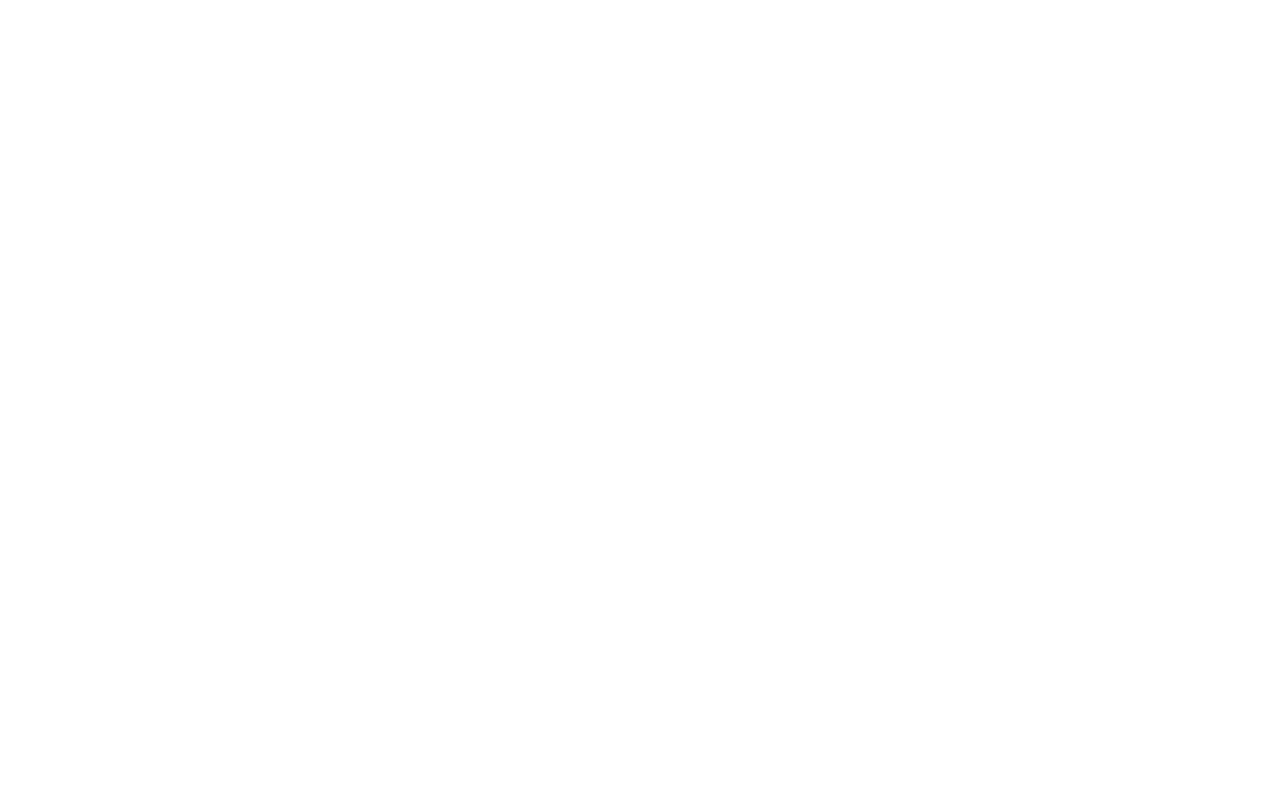
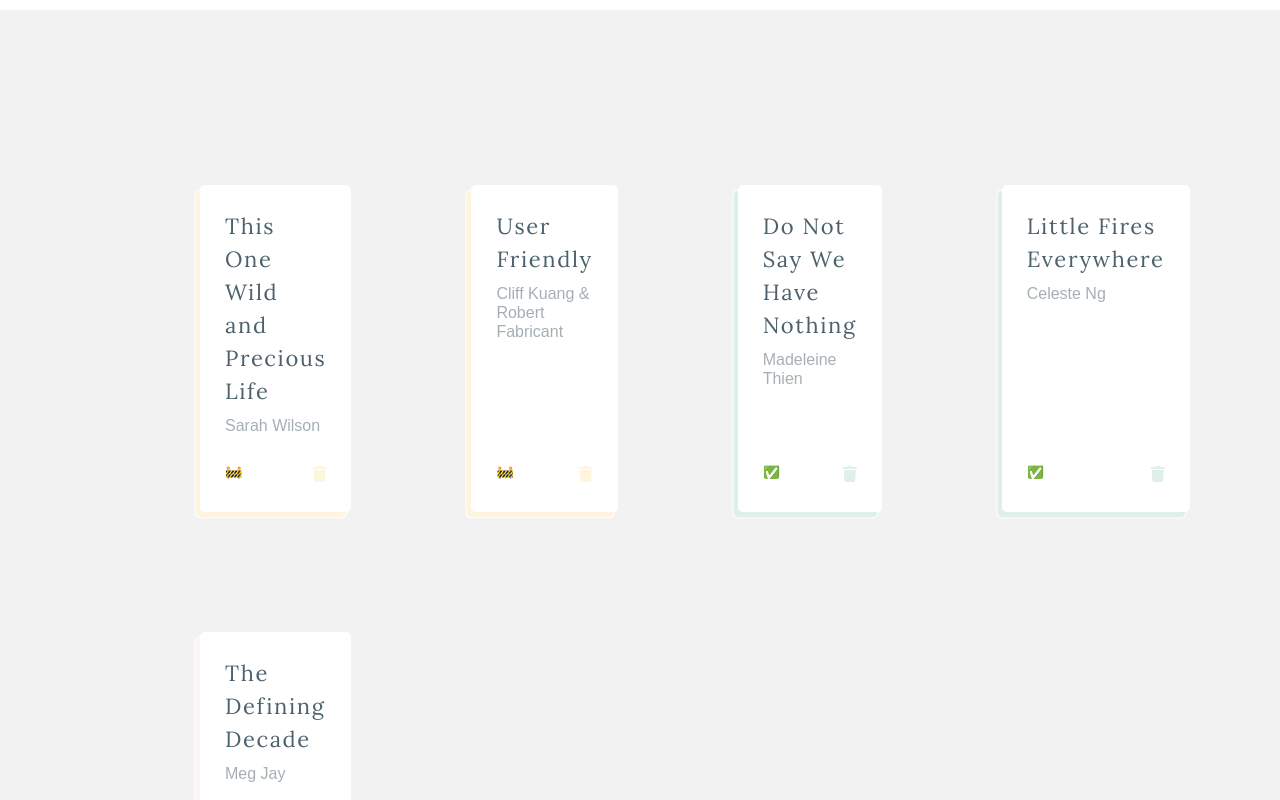
Before and after one commit to kunkunzhu/mini-lib, a React (Create React App) app: page / in a window 1280 px wide. Shown: the part 900-1700 px from the top of the page. Before the commit the page ends 870 px from the top, so only its background shows below. Built offline with nearby package versions, Linux system fonts and the light colour scheme; a web font is replaced by a local one.

Commit message:
create library display UI

```diff
--- a/public/index.html
+++ b/public/index.html
@@ -6,6 +6,12 @@
     <link rel="preconnect" href="https://fonts.googleapis.com">
     <link rel="preconnect" href="https://fonts.gstatic.com" crossorigin>
     <link href="https://fonts.googleapis.com/css2?family=Alef&family=Lora&display=swap" rel="stylesheet">
+    <link
+    rel="stylesheet"
+    href="https://use.fontawesome.com/releases/v5.13.1/css/all.css"
+    integrity="sha384-xxzQGERXS00kBmZW/6qxqJPyxW3UR0BPsL4c8ILaIWXva5kFi7TxkIIaMiKtqV1Q"
+    crossorigin="anonymous"
+    />
     <meta name="viewport" content="width=device-width, initial-scale=1" />
     <meta name="theme-color" content="#000000" />
     <meta
--- a/src/App.css
+++ b/src/App.css
@@ -4,7 +4,8 @@
   --off-white: #F2F2F2;
   --txt-clr: #4C616C;
   --flora: #ACA9BB;
-  --lime: #D4FAED;
+  --grape: #FDF4F6;
+  --lime: #DFEFE9;
   --melon: #9DC2B5;
   --sun: #FFF4DE;
   --night: #5F5C6D;
--- a/src/App.js
+++ b/src/App.js
@@ -1,11 +1,13 @@
 import React from "react";
-import { Header } from "./components/Header/Header";
+import Header from "./components/Header/Header";
+import Library from "./components/Library/Library";
 import './App.css';
 
 export default function Home() {
   return (
     <div className="app">
       <Header/>
+      <Library/>
     </div>
     );
 }
--- a/src/components/BookButton/BookButton.jsx
+++ b/src/components/BookButton/BookButton.jsx
@@ -33,11 +33,12 @@
   }
 }
 
-export const BookButton = () => {
+const BookButton = () => {
 
   const [bookModalShow, setBookModalShow] = useState(false);
 
   const onSubmit = async values => {
+    // add book -> make an API call to backend
     window.alert(JSON.stringify(values, 0, 2));
   };
 
@@ -126,3 +127,5 @@
     </BookWrapper>
   );
 };
+
+export default BookButton;
--- a/src/components/Header/Header.jsx
+++ b/src/components/Header/Header.jsx
@@ -1,6 +1,6 @@
 import React from "react";
 import { Title, Subtitle, Wrapper, BookPileWrapper } from "./headerStyles";
-import { Navbar } from "../NavBar/Navbar"
+import Navbar from "../NavBar/Navbar"
 
 const Bookpile = () => {
   return (
@@ -12,7 +12,7 @@
   )
 }
 
-export const Header = () => {
+const Header = () => {
   return (
     <Wrapper>
       <Bookpile/>
@@ -24,3 +24,5 @@
     </Wrapper>
   );
 };
+
+export default Header;
--- a/src/components/Header/headerStyles.jsx
+++ b/src/components/Header/headerStyles.jsx
@@ -7,9 +7,10 @@
   background-color: var(--white);
   display: flex;
   flex-direction: column;
-  position: sticky;
-  top: 0;
+  padding-bottom: 40px;
 `;
+
+/* Title Bar */
 
 export const Title = styled.h1`
   color: var(--night);
@@ -51,6 +52,8 @@
     z-index: 1;
   }
 `;
+
+/* Nav Options */
 
 export const NavWrapper = styled.div`
   margin-top: 50px;
@@ -100,6 +103,8 @@
     }
   }
 `
+
+/* Book Modal */
 
 export const ModalHeader = styled(Modal.Header)`
   font-weight: 400;
@@ -151,6 +156,8 @@
 export const SubmitButton = styled.button`
   border: none;
   padding: 7px 22px 7px 22px;
+  margin-left: 10px;
+  margin-bottom: 10px;
   border-radius: 5px;
   font-size: 22px;
   background: var(--flora);
--- /dev/null
+++ b/src/components/Library/BookCardStyles.jsx
@@ -0,0 +1,65 @@
+import styled from "styled-components"
+
+export const BookWrapper = styled.div`
+    display: flex;
+    flex-direction: column;
+    gap: 20px;
+    padding: 25px;
+    border-radius: 5px;
+    min-height: 300px;
+    background-color: var(--white);
+    text-align: left;
+    justify-content: space-between;
+    ${props => (props.progress==="🚧") && `
+        box-shadow: -4.5px 5.5px var(--sun),
+        -4.5px 5.5px 0px 1px var(--white);
+    `}
+    ${props => (props.progress==="✅") && `
+        box-shadow: -4.5px 5.5px var(--lime),
+        -4.5px 5.5px 0px 1px var(--white);
+    `}
+    ${props => (props.progress==="💡") && `
+        box-shadow: -4.5px 5.5px var(--grape),
+        -4.5px 5.5px 0px 1px var(--white);
+    `}
+`
+
+export const BookInfo = styled.div`
+    color: var(--txt-clr);
+    .title {
+        display: flex;
+        font-size: 22px;
+        line-height: 1.5;
+        letter-spacing: 0.1rem;
+    }
+    .author {
+        opacity: 0.5;
+        font-size: 16px;
+        font-family: var(--txt-font);
+    }
+`
+
+export const Buttons = styled.div`
+    display: flex;
+    justify-content: space-between;
+    button {
+        background: inherit;
+        border: none;
+        font-family: var(--txt-font);
+        ${props => (props.progress==="🚧") && `
+            color: var(--sun);
+        `}
+        ${props => (props.progress==="✅") && `
+            color: var(--lime);
+        `}
+        ${props => (props.progress==="💡") && `
+            color: var(--grape);
+        `}
+    }
+    // .remove {
+    //     color: var(--flora);
+    // }
+    .progress {
+        font-size: 14px;
+    }
+`
--- /dev/null
+++ b/src/components/Library/Library.jsx
@@ -0,0 +1,58 @@
+import React from "react";
+import * as BookCardStyles from "./BookCardStyles"
+import { BookDisplay } from "./LibraryStyles"
+import { books } from "../../info/prestoredInfo"
+
+const renderBookDisplay = () => {
+    let bookDisplayArray = []
+    // function changeProgress(i) {
+    //     if (books[i][2] ==="💡") {
+    //         books[i][2] = "🚧";
+    //     }
+    // }
+    for (let i=0; i<books.length; i++) {
+        let bookInfo = books[i]
+        let progress = bookInfo[2]
+        bookDisplayArray.push(
+            <BookCardStyles.BookWrapper
+                progress={progress}
+                // onClick={changeProgress(i)}
+            >
+                <BookCardStyles.BookInfo>
+                    <h3 className="title">{bookInfo[0]}</h3>
+                    <h4 className="author">{bookInfo[1]}</h4>
+                </BookCardStyles.BookInfo>
+                <BookCardStyles.Buttons progress={progress}>
+                    <button className="progress">{progress}</button>
+                    <button className="remove">
+                        <i class="fas fa-trash"> </i>
+                    </button>
+                </BookCardStyles.Buttons>
+            </BookCardStyles.BookWrapper>
+        )
+    }
+    return bookDisplayArray
+}
+
+// renderProjectCells = () => {
+//     const projects = ['voicenoted', 'technova']
+//     let projectArray = []
+//     for(let i = 0; i < projects.length; i++) {
+//         const project = ProjectsInfo[projects[i]]
+//         projectArray.push(
+//             <ProjectBox project={project}/>
+//         )
+//     }
+//     return projectArray
+// }
+
+const Library = () => {
+
+    return(
+        <BookDisplay>
+            {renderBookDisplay()}
+        </BookDisplay>
+    )
+}
+
+export default Library;
--- /dev/null
+++ b/src/components/Library/LibraryStyles.jsx
@@ -0,0 +1,9 @@
+import styled from "styled-components"
+
+export const BookDisplay = styled.div`
+    padding: 50px 200px 50px 200px;
+    display: grid;
+    grid-template-columns: repeat(4, 1fr);
+    grid-gap: 120px;
+    margin-top: 125px;
+`
--- a/src/components/NavBar/Navbar.jsx
+++ b/src/components/NavBar/Navbar.jsx
@@ -1,7 +1,7 @@
 import React, { useState } from "react";
 import Modal from "react-bootstrap/Modal";
 import { NavWrapper } from "../Header/headerStyles";
-import { BookButton } from "../BookButton/BookButton"
+import BookButton from "../BookButton/BookButton"
 
 const AccountModal = () => {
   return (
@@ -9,7 +9,7 @@
   )
 }
 
-export const Navbar = () => {
+const Navbar = () => {
   const [account, setAccount] = useState(false);
   const [accountModalShow, setAccountModalShow] = useState(false);
 
@@ -39,3 +39,5 @@
     </NavWrapper>
   );
 };
+
+export default Navbar;
--- /dev/null
+++ b/src/info/prestoredInfo.js
@@ -0,0 +1,7 @@
+export const books = [
+    ["This One Wild and Precious Life", "Sarah Wilson",  "🚧"],
+    ["User Friendly", "Cliff Kuang & Robert Fabricant", "🚧"],
+    ["Do Not Say We Have Nothing", "Madeleine Thien", "✅"],
+    ["Little Fires Everywhere", "Celeste Ng", "✅"],
+    ["The Defining Decade", "Meg Jay", "💡"]
+]
```
Also changed, not shown: 1 other file (tests, documents, lock files or other folders).
